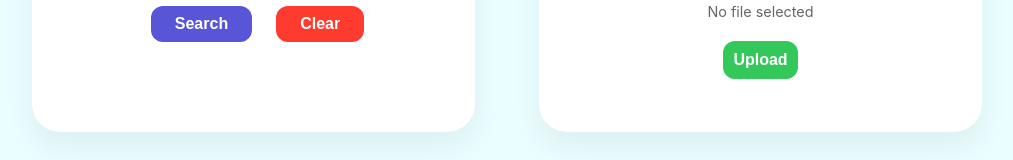
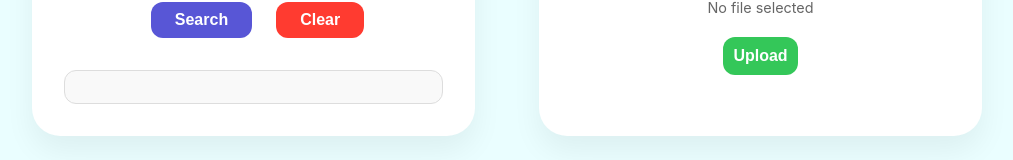
Before and after one commit to fkv747/terraform-intellidoc-engine, a plain HTML site: page amplify-frontend/index.html in a window 1280 px wide. Shown: the part 585-745 px from the top of the page, without its empty margins (133-1146 px from the left). Drawn offline with Linux system fonts and the light colour scheme.

Commit message:
Fix: scrollable search results + restore page scroll + clear button

```diff
--- a/amplify-frontend/style.css
+++ b/amplify-frontend/style.css
@@ -7,6 +7,7 @@ body {
   justify-content: center;
   align-items: center;
   height: 100vh;
+  overflow: auto;
 }
 
 .container {
@@ -218,3 +219,13 @@ input[type="text"] {
     margin: 0 !important;
   }
 }
+
+#search-results {
+  max-height: 300px;   /* or 400px depending on how many results you want visible */
+  overflow-y: auto;
+  padding: 1rem;
+  border: 1px solid #ddd;
+  border-radius: 12px;
+  background-color: #f9f9f9;
+  margin-top: 1rem;
+}
```
Also changed, not shown: amplify-frontend/index.html (+1 -1 lines).
